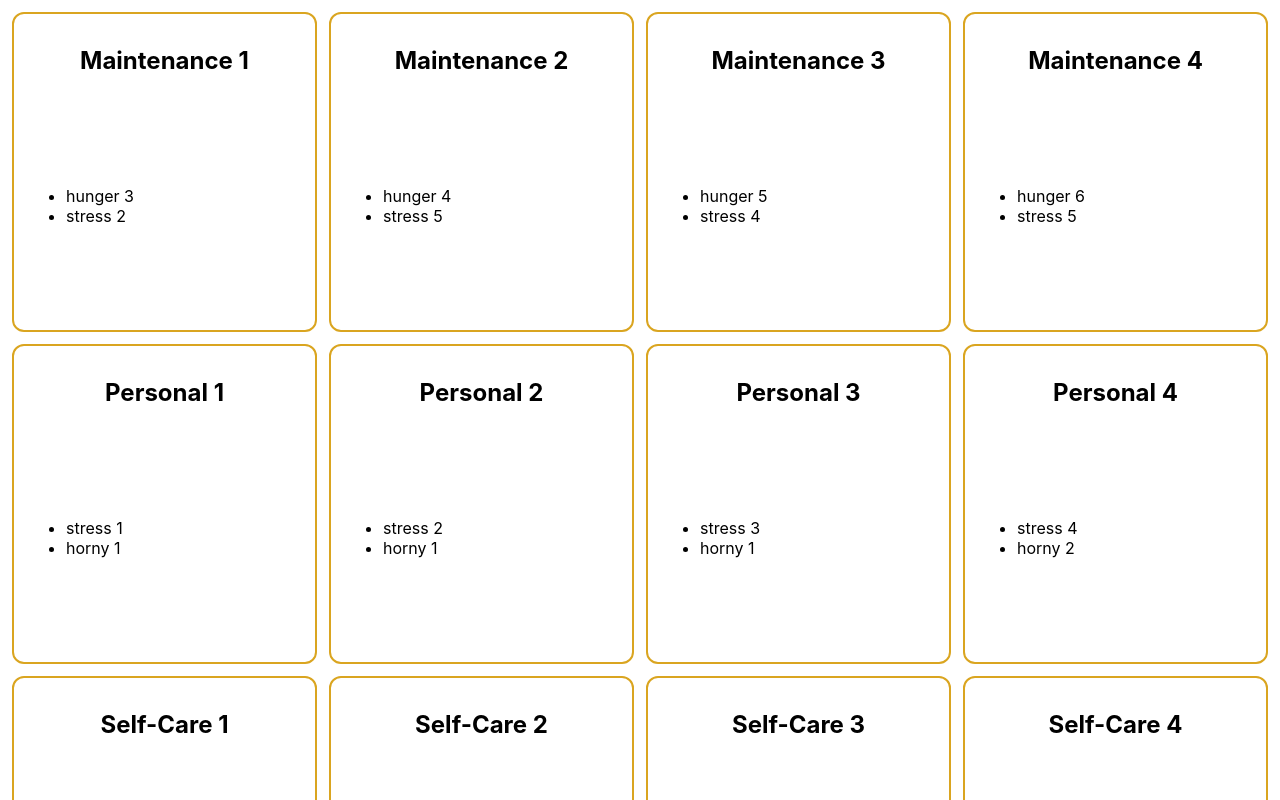
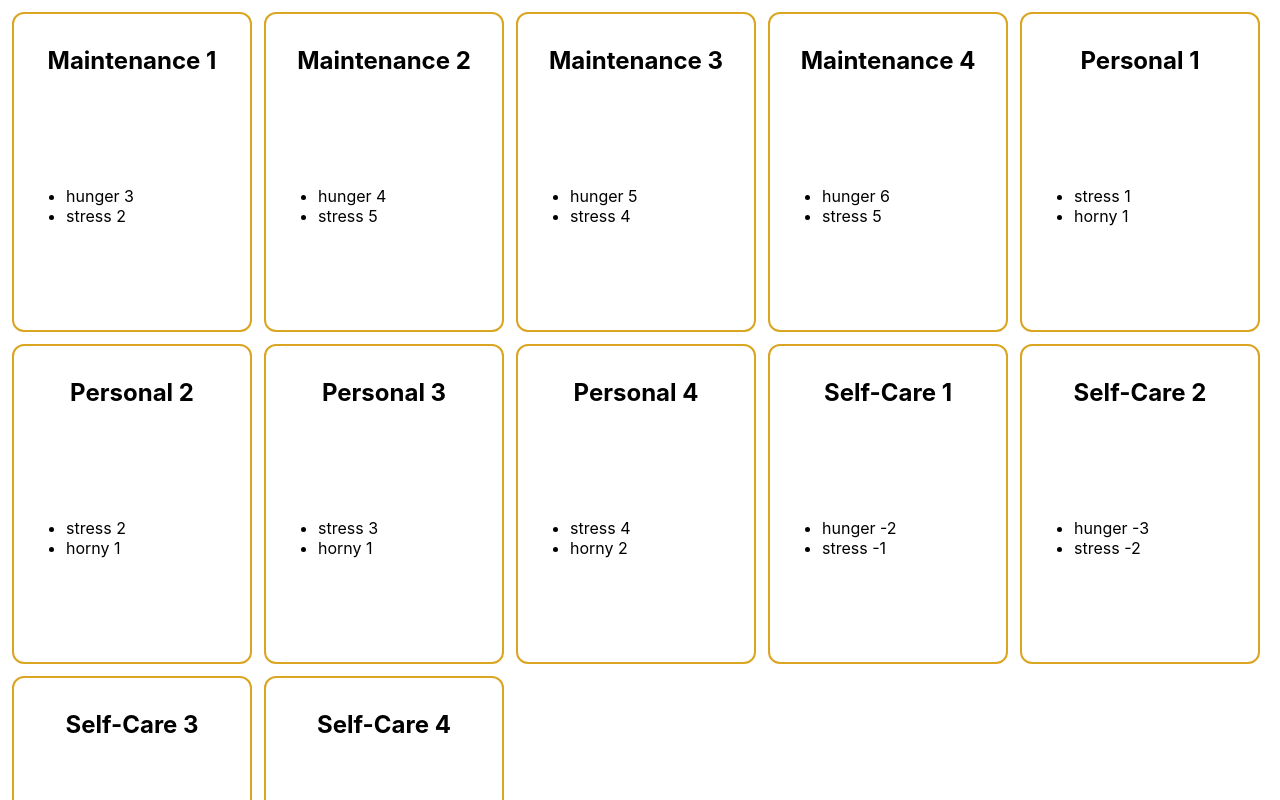
Before and after one commit to MrHands/task-gameplay, a React (Create React App) app: page / in a window 1280 px wide. Shown: the top 800 px of the page. Built offline with nearby package versions, Linux system fonts and the light colour scheme.

Commit message:
Wrap cards.

```diff
--- a/src/App.css
+++ b/src/App.css
@@ -7,7 +7,7 @@ body {
 }
 
 .o-cardsList {
-	display: grid;
-	grid-template-columns: repeat(4, 1fr);
+	display: flex;
+	flex-wrap: wrap;
 	gap: 12px;
 }
```
